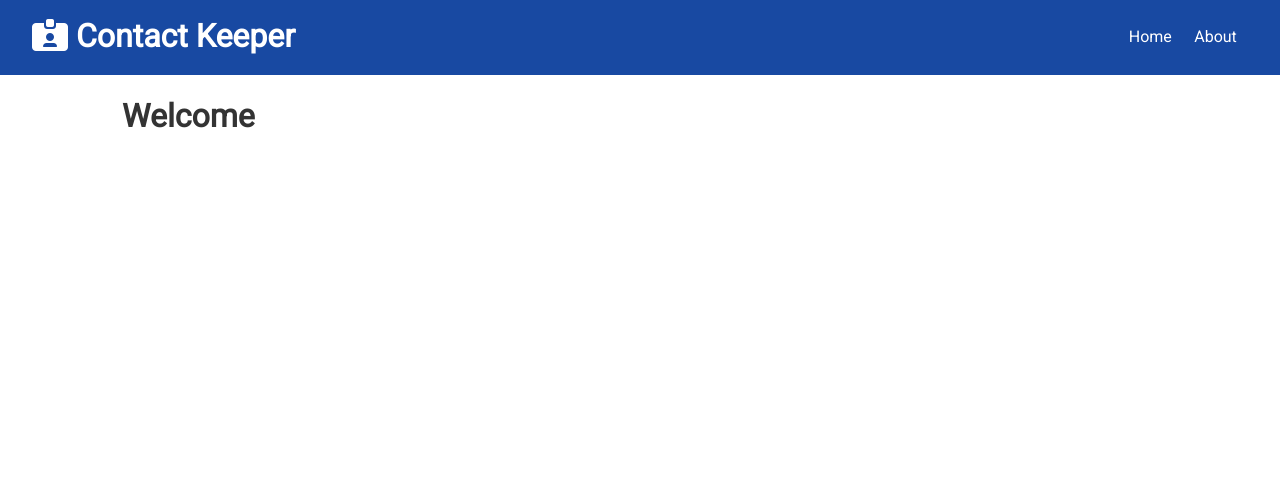
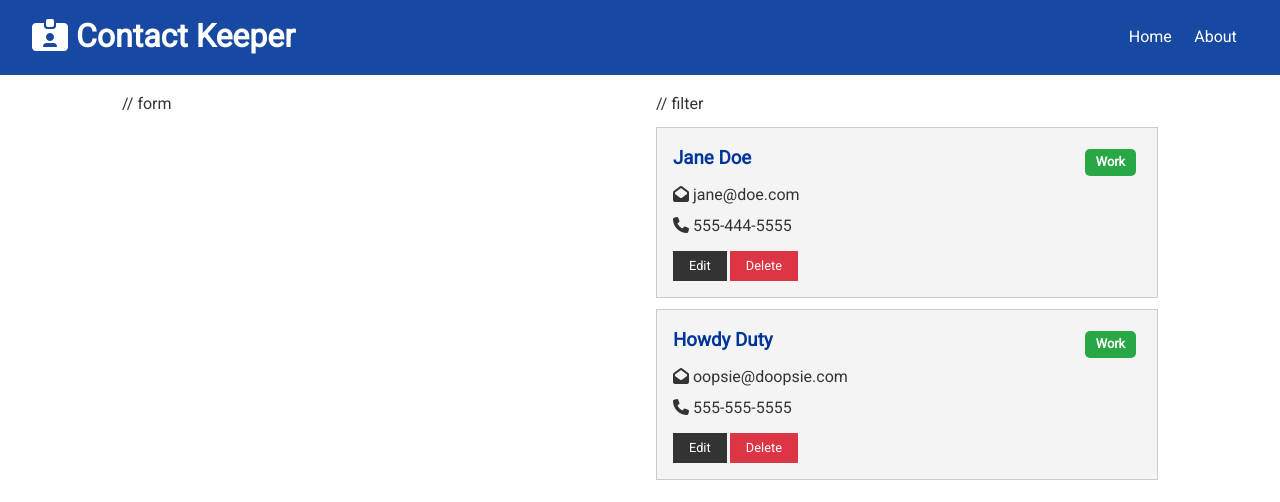
Before and after one commit to brandonstephens/udemy-contact-keeper, a React (Create React App) app in the folder client/: page / in a window 1280 px wide. Shown: the top 502 px of the page. Built offline with nearby package versions, Linux system fonts and the light colour scheme.

Commit message:
chapter 53

```diff
--- a/client/src/App.js
+++ b/client/src/App.js
@@ -5,8 +5,11 @@
 import About from './components/pages/About'
 import './App.css'
 
+import ContactState from './context/contact/ContactState'
+
 const App = () => {
   return (
+    <ContactState>
       <Router>
         <>
           <Navbar />
@@ -18,6 +21,7 @@
           </div>
         </>
       </Router>
+    </ContactState>
   )
 }
 
--- /dev/null
+++ b/client/src/components/contacts/ContactItem.js
@@ -0,0 +1,39 @@
+import React from 'react'
+import PropTypes from 'prop-types'
+
+const ContactItem = ({ contact }) => {
+  const { id, name, email, phone, type } = contact
+  return (
+    <div className="card bg-light">
+      <h3 className="text-primary text-left">
+        {name}
+        <span className={`badge badge-${type === 'work' ? 'success' : 'primary'}`} style={{ float: 'right' }}>
+          {type.charAt(0).toUpperCase() + type.slice(1)}
+        </span>
+      </h3>
+
+      <ul className="list">
+        {email && (
+          <li>
+            <i className="fas fa-envelope-open" /> {email}
+          </li>
+        )}
+        {phone && (
+          <li>
+            <i className="fas fa-phone" /> {phone}
+          </li>
+        )}
+      </ul>
+      <div>
+        <button className="btn btn-dark btn-sm">Edit</button>
+        <button className="btn btn-danger btn-sm">Delete</button>
+      </div>
+    </div>
+  )
+}
+
+ContactItem.propTypes = {
+  contact: PropTypes.object.isRequired,
+}
+
+export default ContactItem
--- /dev/null
+++ b/client/src/components/contacts/Contacts.js
@@ -0,0 +1,20 @@
+import React, { useContext } from 'react'
+import ContactIem from './ContactItem'
+
+import ContactContext from '../../context/contact/contactContext'
+
+const Contacts = props => {
+  const contactContext = useContext(ContactContext)
+
+  const { contacts } = contactContext
+
+  return (
+    <>
+      {contacts.map(contact => (
+        <ContactIem key={contact.id} contact={contact} />
+      ))}
+    </>
+  )
+}
+
+export default Contacts
--- a/client/src/components/pages/Home.js
+++ b/client/src/components/pages/Home.js
@@ -1,9 +1,14 @@
 import React from 'react'
+import Contacts from '../contacts/Contacts'
 
 const Home = props => {
   return (
-    <div>
-      <h1>Welcome</h1>
+    <div className="grid-2">
+      <div>// form</div>
+      <div>
+        // filter
+        <Contacts />
+      </div>
     </div>
   )
 }
--- /dev/null
+++ b/client/src/context/contact/ContactState.js
@@ -0,0 +1,56 @@
+import React, { useReducer } from 'react'
+import uuid from 'uuid'
+import ContactContext from './contactContext'
+import contactReducer from './contactReducer'
+import {
+  ADD_CONTACT,
+  DELETE_CONTACT,
+  SET_CURRENT,
+  CLEAR_CURRENT,
+  UPDATE_CONTACT,
+  FILTER_CONTACTS,
+  CLEAR_FILTER,
+} from '../types'
+
+const ContactState = props => {
+  const initialState = {
+    contacts: [
+      {
+        id: 1,
+        type: 'work',
+        name: 'Jane Doe',
+        email: 'jane@doe.com',
+        phone: '555-444-5555',
+      },
+      {
+        id: 2,
+        type: 'work',
+        name: 'Howdy Duty',
+        email: 'oopsie@doopsie.com',
+        phone: '555-555-5555',
+      },
+    ],
+  }
+
+  const [state, dispatch] = useReducer(contactReducer, initialState)
+
+  // Add Contacts
+  // Delete Contact
+  // Set Current Contact
+  // Clear Current Contact
+  // Update Contact
+  // Filter Contacts
+  // Clear Filter
+
+  return (
+    <ContactContext.Provider
+      value={{
+        contacts: state.contacts,
+      }}
+    >
+      {props.children}
+    </ContactContext.Provider>
+  )
+}
+
+export default ContactState
--- /dev/null
+++ b/client/src/context/contact/contactContext.js
@@ -0,0 +1,5 @@
+import { createContext } from 'react'
+
+const contactContext = createContext()
+
+export default contactContext
--- /dev/null
+++ b/client/src/context/types.js
@@ -0,0 +1,9 @@
+export const ADD_CONTACT = 'ADD_CONTACT'
+export const DELETE_CONTACT = 'DELETE_CONTACT'
+export const SET_CURRENT = 'SET_CURRENT'
+export const CLEAR_CURRENT = 'CLEAR_CURRENT'
+export const UPDATE_CONTACT = 'UPDATE_CONTACT'
+export const FILTER_CONTACTS = 'FILTER_CONTACTS'
+export const CLEAR_FILTER = 'CLEAR_FILTER'
+export const SET_ALERT = 'SET_ALERT'
+export const REMOVE_ALERT = 'REMOVE_ALERT'
```
Also changed, not shown: client/src/context/contact/contactReducer.js (added). Lines whose indentation alone changed are shown as unchanged.
